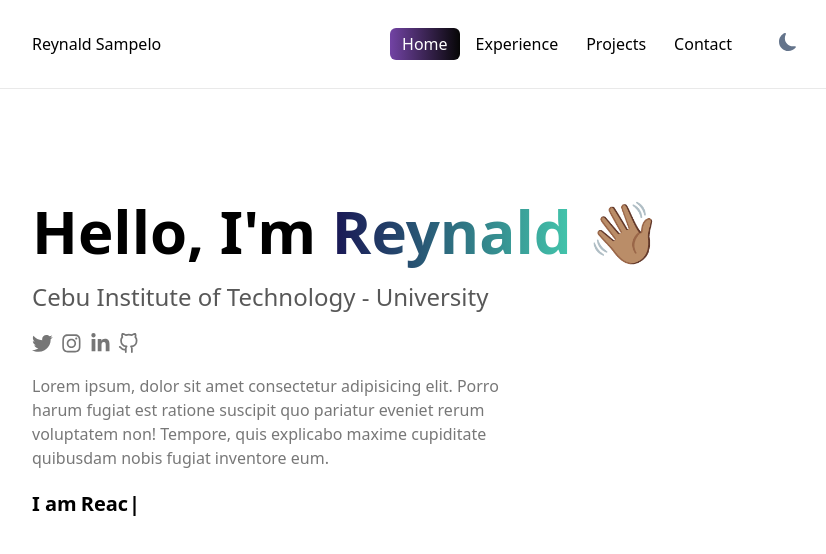
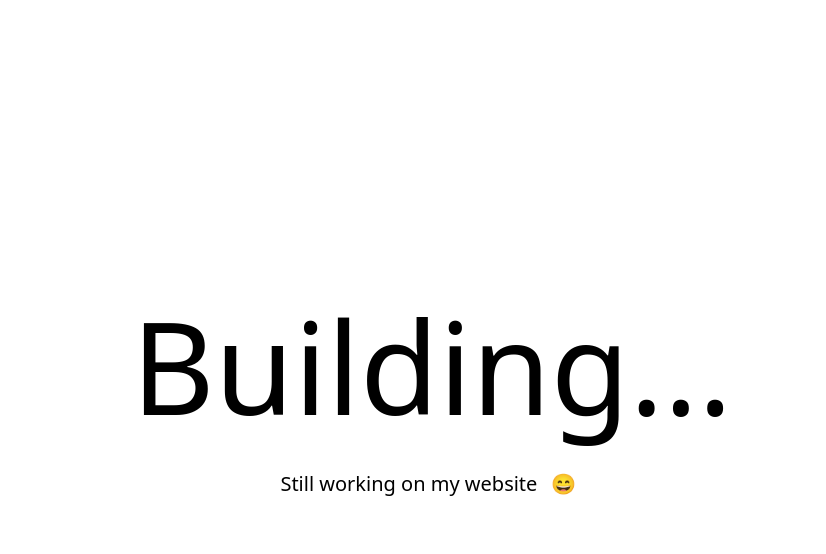
Before and after one commit to sempitrnal/portfolio, a Next.js app: page / in a window 1280 px wide. Shown: the top 554 px of the page, without its empty margins (208-1034 px from the left). Built offline with nearby package versions, Linux system fonts and the light colour scheme.

Commit message:
construction

```diff
--- a/pages/_app.js
+++ b/pages/_app.js
@@ -22,7 +22,7 @@ function MyApp({ Component, pageProps, router }) {
 
 	return (
 		<>
-			<Nav />
+			{/* <Nav /> */}
 			<AnimatePresence exitBeforeEnter initial={false}>
 				<Component {...pageProps} key={router.route} />
 			</AnimatePresence>
--- a/pages/index.js
+++ b/pages/index.js
@@ -33,11 +33,17 @@ export default function Home() {
 	const [setTheme, colorTheme] = useDarkMode();
 
 	return (
-		<motion.div className="min-h-screen transition duration-500 ease-in-out page dark:text-white">
+		<motion.div className="min-h-screen transition duration-500 ease-in-out dark:text-white">
 			<Head>
 				<title>Reynald Sampelo</title>
 			</Head>
-			<motion.div
+			<div className="flex flex-col items-center justify-center h-screen">
+				<h1 className="mb-5 md:mb-10 text-7xl md:text-9xl">Building...</h1>
+				<h3 className="md:text-xl">
+					Still working on my website <span className="mx-2">😄</span>
+				</h3>
+			</div>
+			{/* <motion.div
 				initial="initial"
 				animate="animate"
 				exit="exit"
@@ -78,7 +84,7 @@ export default function Home() {
 						}}
 					/>
 				</div>
-			</motion.div>
+			</motion.div> */}
 		</motion.div>
 	);
 }
```
Also changed, not shown: pages/asdjkajdlkjl12123/contact.js (renamed from pages/contact.js), pages/asdjkajdlkjl12123/experience.js (renamed from pages/experience.js), pages/asdjkajdlkjl12123/projects.js (renamed from pages/projects.js).
